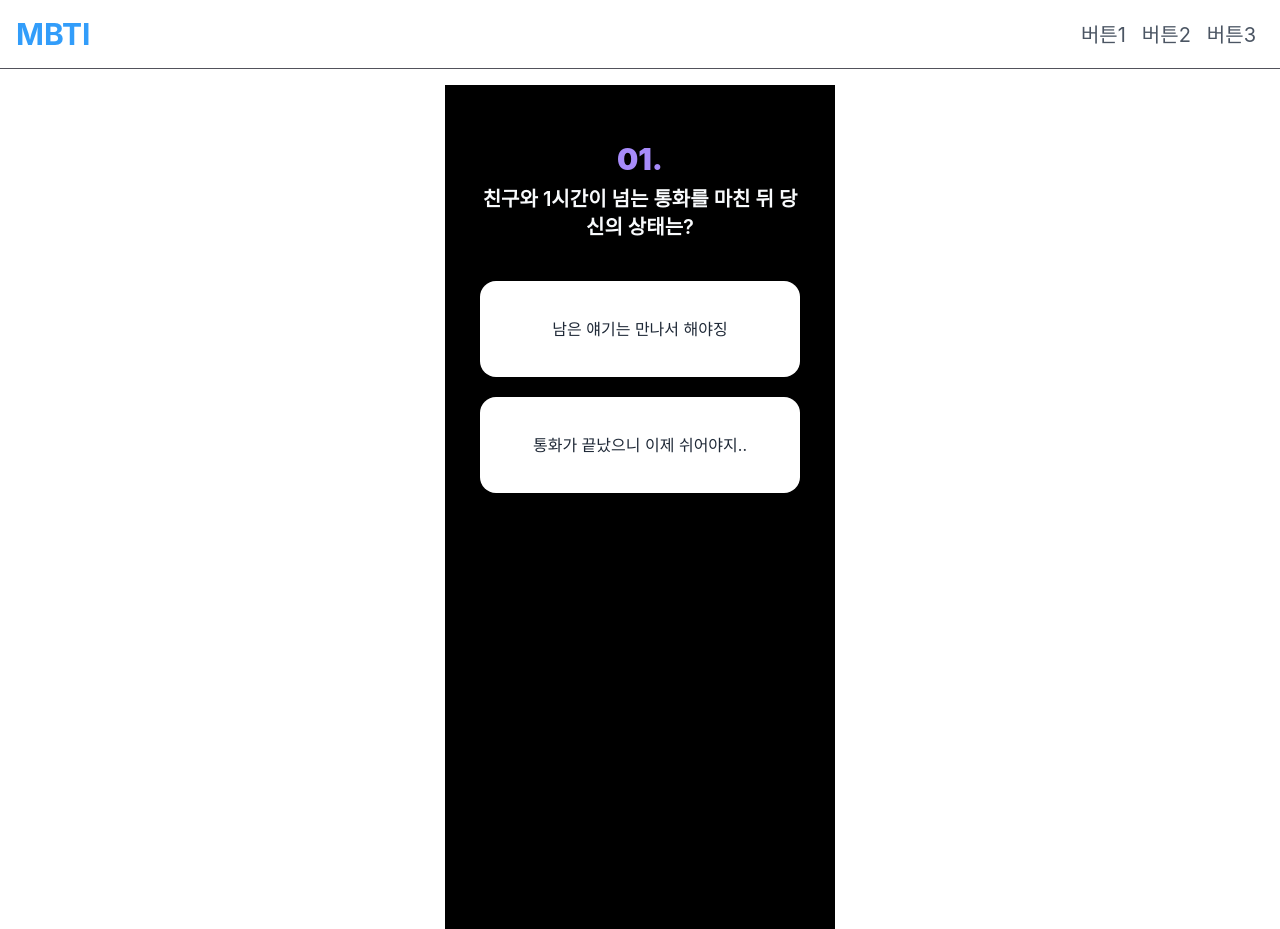
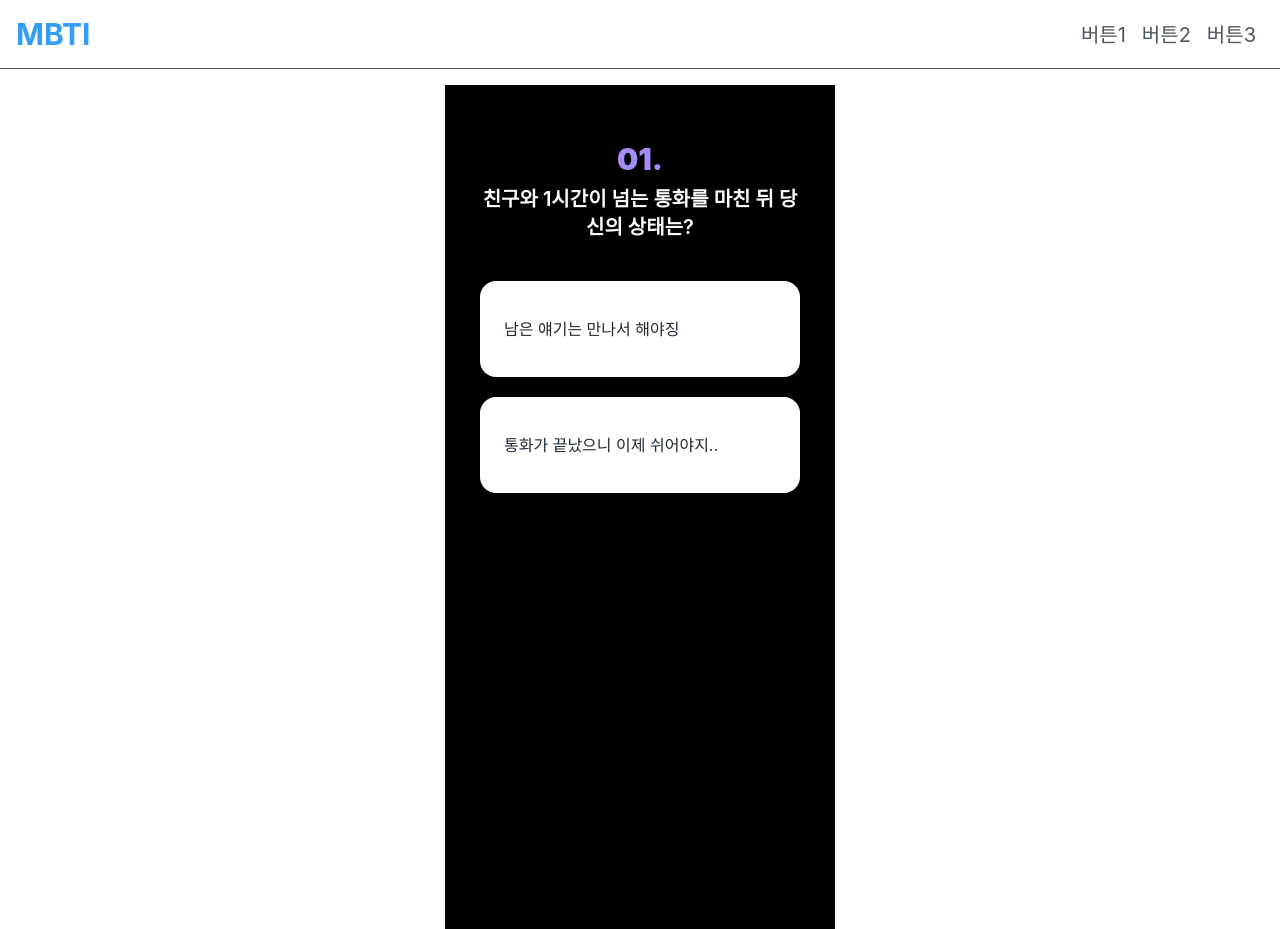
Before and after one commit to are-you-T/client, a React (Create React App) app: page /test in a window 1280 px wide. Built offline with nearby package versions, Linux system fonts and the light colour scheme.

Commit message:
style: tailwind-styled-comoponents 적용중

```diff
--- a/src/components/TestCard.tsx
+++ b/src/components/TestCard.tsx
@@ -1,9 +1,26 @@
 import React from "react";
+import tw from "tailwind-styled-components";
+
 //@ts-ignore
 export default function TestCard({ contents }) {
   return (
-    <div className="w-80 py-9 px-4 mb-5 cursor-pointer text-center rounded-2xl bg-white">
-      <p>{contents}</p>
-    </div>
+    <Testcard>
+      <TestcardText>{contents}</TestcardText>
+    </Testcard>
   );
 }
+
+const Testcard = tw.div`;
+w-80
+py-9
+px-4
+mb-5
+cursor-pointer
+text-left
+rounded-2xl
+bg-white
+`;
+
+const TestcardText = tw.p`
+ml-2
+`;
```
